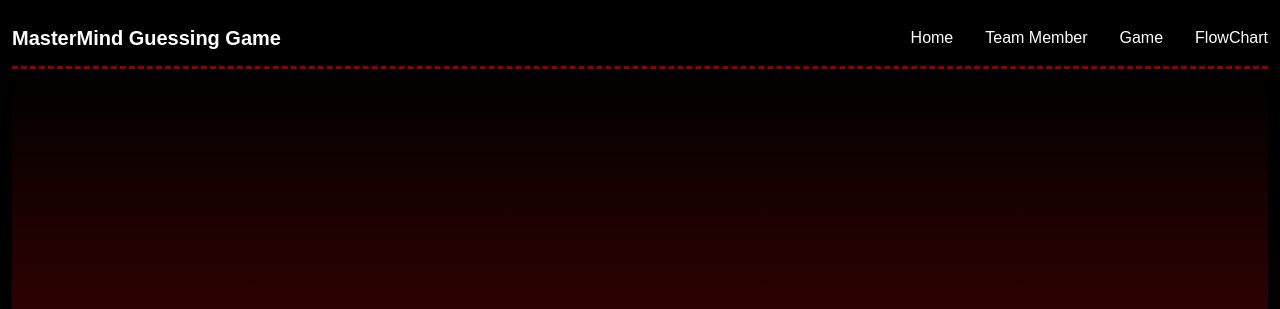
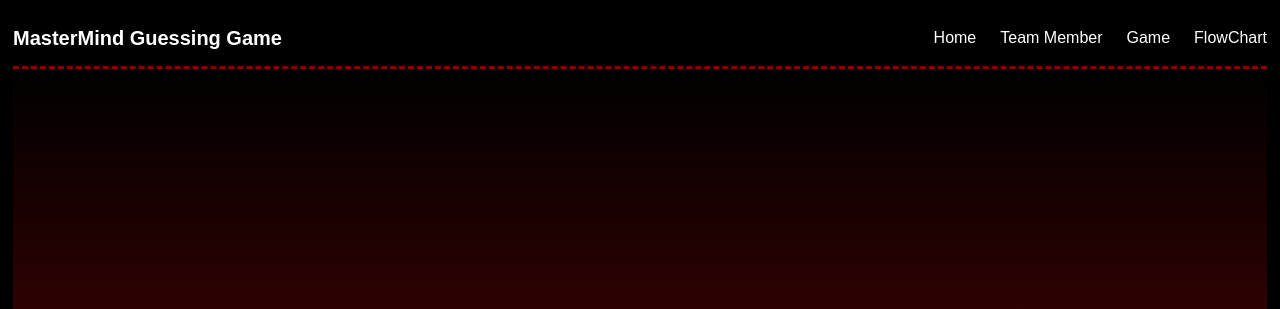
Before and after one commit to isbahansariii/MasterMindMasterMindGuessingGame, a plain HTML site: page index.html in a window 1280 px wide. Shown: the top 309 px of the page. Drawn offline with Linux system fonts and the light colour scheme.

Commit message:
fourth commit

```diff
--- a/index.html
+++ b/index.html
@@ -34,7 +34,7 @@
 
       <section id="how-to-play">
         <h2>How to Play</h2>
-        <ol>
+        <ol class="align-start">
           <li>Drag and drop colors to fill the code slots.</li>
           <li>Click "Submit" to check your guess.</li>
           <li>Black ✔ means correct color & position.</li>
--- a/styles/flowchart.css
+++ b/styles/flowchart.css
@@ -1,35 +1,4 @@
-body {
-    font-family: Arial, sans-serif;
-    background-color: black;
-    color: white;
-    padding: 2px 4px;
-}
 
-nav {
-    display: flex;
-    justify-content: space-between;
-    align-items: center;
-    border-bottom: 3px dashed darkred;
-}
-
-nav > ul {
-    display: flex;
-    gap: 2rem;
-    align-items: center;
-}
-
-nav > ul > li {
-    list-style-type: none;
-}
-
-nav > ul > li > a {
-    color: white;
-    text-decoration: none;
-}
-
-nav > h1 {
-    font-size: 20px;
-}
 
 img {
     width: 50%;
@@ -51,6 +20,5 @@ main {
     img {
         width: 90%;
         max-width: 400px;
-        height: auto;
     }
 }
--- a/styles/game.css
+++ b/styles/game.css
@@ -1,31 +1,3 @@
-body {
-    font-family: Arial, sans-serif;
-    text-align: center;
-    background-color: black;
-    color: white;
-    padding: 2px 5px;
-}
-nav{
-    display: flex;
-    justify-content: space-between;
-    align-items: center;
-    border-bottom:3px dashed darkred;
-}
-nav>ul{
-    display: flex;
-    gap: 1.5rem;
-    align-items: center;
-}
-nav>ul>li{
-    list-style-type:none ;
-}
-nav>ul>li>a{
-    color: white;
-    text-decoration: none;
-}
-nav>h1{
-    font-size:20px;
-}
 
 h1 {
     font-size:45px;
@@ -44,8 +16,8 @@ p{
 
 #target-container {
     display: flex;
+    justify-content: center;
     gap: 12px;
-    justify-content: center;
 }
 
 .target-box {
--- a/styles/index.css
+++ b/styles/index.css
@@ -1,30 +1,5 @@
-body{
-    font-family: Arial, sans-serif;
-    background-color: black;
-    color: white;
-    padding: 2px 4px;
-}
-nav{
-    display: flex;
-    justify-content: space-between;
-    align-items: center;
-    border-bottom:3px dashed darkred;
-}
-nav>ul{
-    display: flex;
-    gap: 2rem;
-    align-items: center;
-}
-nav>ul>li{
-    list-style-type:none ;
-}
-nav>ul>li>a{
-    color: white;
-    text-decoration: none;
-}
-nav>h1{
-    /* color: #333; */
-    font-size:20px;
+.align-start{
+    text-align: start;
 }
 .menu-toggle {
     display: none; /* Hide by default */
--- a/styles/teamMembers.css
+++ b/styles/teamMembers.css
@@ -1,34 +1,13 @@
-body {
-    font-family: Arial, sans-serif;
-    background-color: black;
-    color: white;
-    padding: 2px 5px;
-}
-nav{
-    display: flex;
-    justify-content: space-between;
-    align-items: center;
-    border-bottom:3px dashed darkred;
-}
-nav>ul{
-    display: flex;
-    gap: 1.5rem;
-    align-items: center;
-}
-nav>ul>li{
-    list-style-type:none ;
-}
-nav>ul>li>a{
-    color: white;
-    text-decoration: none;
-}
-nav>h1{
-    font-size:20px;
-}
+
 main{
     display: flex;
     padding-top:10px;
 }
+
+.groupPhoto>img{
+    width: 90vw;
+}
+
 #memberDescription{
     width: 60%;
     padding: 0.2% 2%;
--- a/styles/toogleMenu.css
+++ b/styles/toogleMenu.css
@@ -1,5 +1,34 @@
+/* Nav for desktop */
+body {
+  font-family: Arial, sans-serif;
+  text-align: center;
+  background-color: black;
+  color: white;
+  padding: 2px 5px;
+}
+nav{
+  display: flex;
+  justify-content: space-between;
+  align-items: center;
+  border-bottom:3px dashed darkred;
+}
+nav>ul{
+  display: flex;
+  gap: 1.5rem;
+  align-items: center;
+}
+nav>ul>li{
+  list-style-type:none ;
+}
+nav>ul>li>a{
+  color: white;
+  text-decoration: none;
+}
+nav>h1{
+  font-size:20px;
+}
+
 /* Responsive Styles Toogle Menu for Mobile */
-
 @media (max-width: 768px) {
   nav {
     flex-direction: row;
@@ -40,5 +69,6 @@
 
   nav ul li {
     padding: 10px;
+    border-bottom: 1px solid darkred;
   }
 }
```
Also changed, not shown: pages/teamMembers.html (+59 -24 lines), scripts/script.js (+1 -11 lines), images/groupPhoto.jpg (added).
